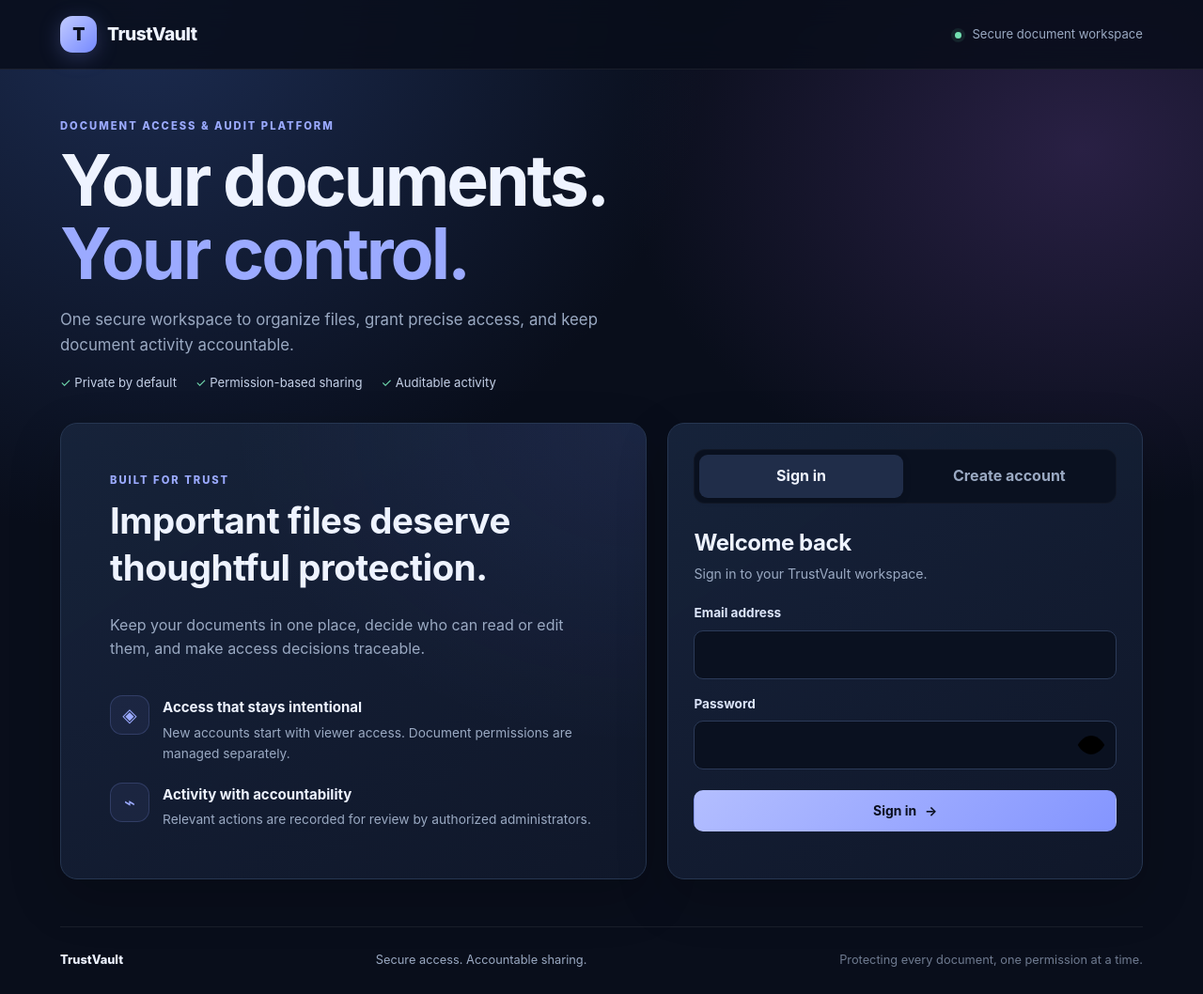
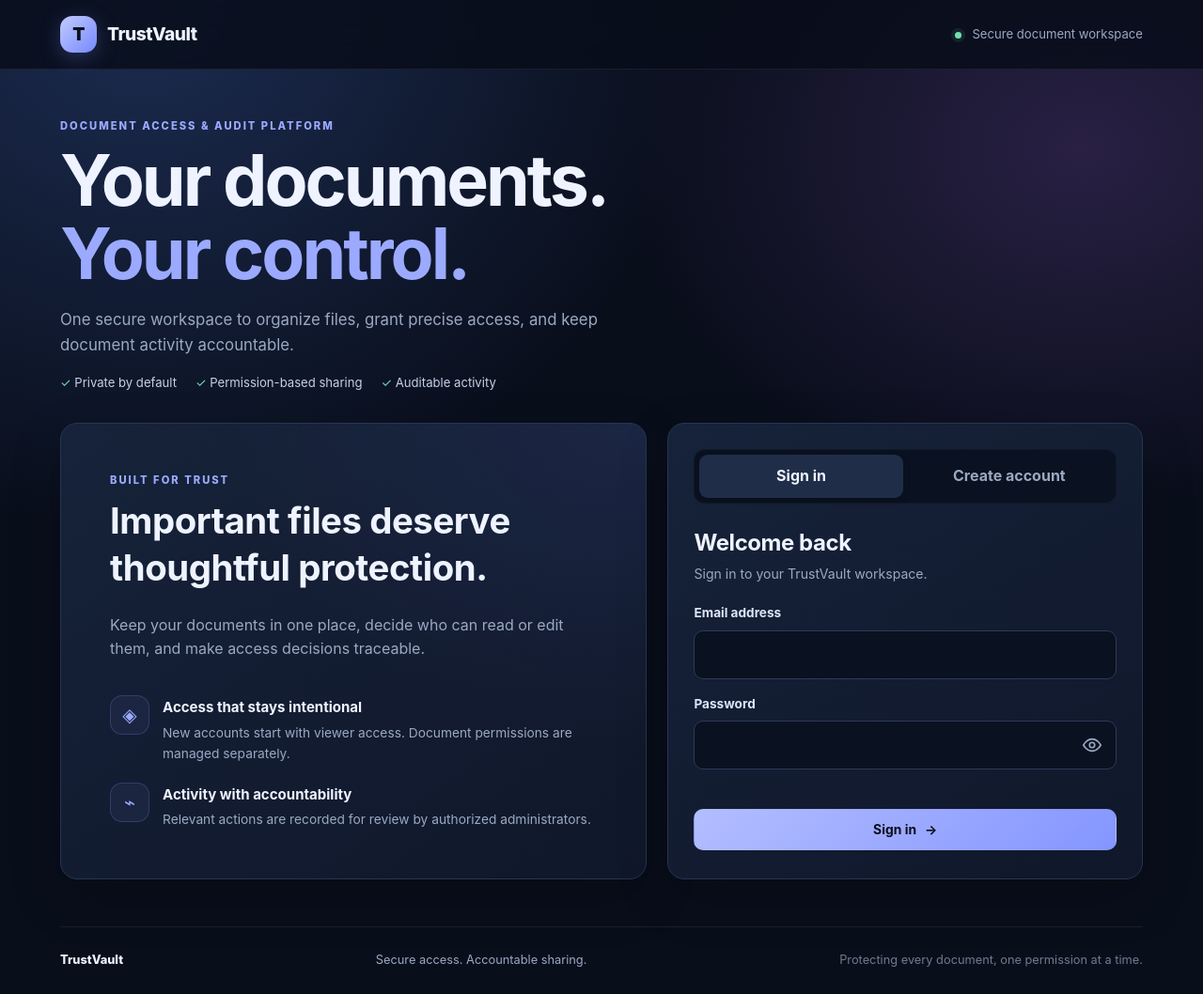
Before and after one commit to pujithajakkireddy/trustvault, a website: page public/index.html in a window 1280 px wide. Shown: the whole page at 94% size. Drawn offline with Linux system fonts and the light colour scheme; no server answers.

Commit message:
Fix password visibility and theme styling

```diff
--- a/public/app.js
+++ b/public/app.js
@@ -874,3 +874,23 @@ async function initialize() {
 }
 
 initialize();
+// TrustVault password visibility controls
+document.querySelectorAll("[data-password-toggle]").forEach((button) => {
+  button.addEventListener("click", () => {
+    const inputId = button.getAttribute("data-password-toggle");
+    const input = document.getElementById(inputId);
+
+    if (!input) return;
+
+    const showPassword = input.type === "password";
+
+    input.type = showPassword ? "text" : "password";
+    button.setAttribute("aria-pressed", String(showPassword));
+    button.setAttribute(
+      "aria-label",
+      showPassword ? "Hide password" : "Show password"
+    );
+
+    input.focus();
+  });
+});
--- a/public/styles.css
+++ b/public/styles.css
@@ -886,33 +886,49 @@ footer {
   position: relative;
   display: flex;
   align-items: center;
+  width: 100%;
+  margin-bottom: 20px;
 }
 
 .password-wrapper input {
-  padding-right: 48px;
+  width: 100%;
+  padding-right: 52px;
+  margin-bottom: 0;
 }
 
 .password-toggle {
   position: absolute;
-  right: 10px;
+  right: 8px;
   display: grid;
   place-items: center;
-  width: 34px;
-  height: 34px;
+  width: 36px;
+  height: 36px;
   padding: 0;
-  border: 0;
-  border-radius: 7px;
+  border: 1px solid transparent;
+  border-radius: 8px;
   color: var(--muted);
   background: transparent;
   cursor: pointer;
+  box-shadow: none;
 }
 
 .password-toggle:hover {
   color: var(--accent);
-  background: white;
+  background: #202d49;
+  box-shadow: none;
 }
 
 .password-toggle:focus-visible {
   outline: 2px solid var(--accent);
   outline-offset: 1px;
 }
+
+.password-toggle svg {
+  width: 22px;
+  height: 22px;
+  fill: none;
+  stroke: currentColor;
+  stroke-width: 1.8;
+  stroke-linecap: round;
+  stroke-linejoin: round;
+}
```
